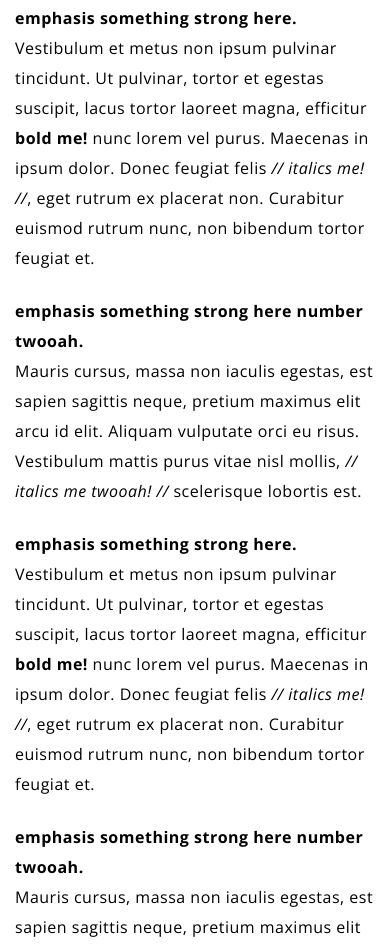
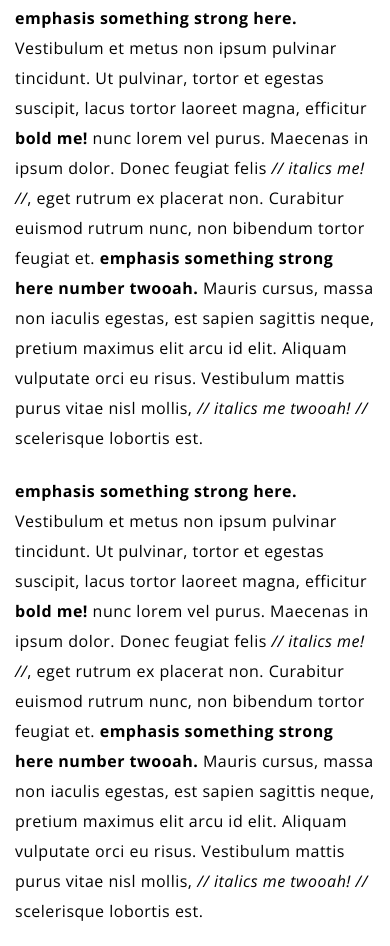
Before and after one commit to Aiken-Digital/FixxDigital_WorkWise, a plain HTML site: page single-page_article.html in a window 390 px wide. Shown: the part 2602-3548 px from the top of the page. Drawn offline with nearby package versions, Linux system fonts and the light colour scheme.

Commit message:
fixed bug where media specifies the wrong breakpoint & remove display

```diff
--- a/assets/css/app/app-singleArticle.css
+++ b/assets/css/app/app-singleArticle.css
@@ -353,8 +353,8 @@ section.single-article { padding-bottom: 90px; }
 		section.single-article span strong,
 		section.single-article p strong,
 		section.single-article p span strong {
-			width: 100%;
-			display: block;
+			/*width: 100%;*/
+			/*display: block;*/
 
 			padding: 0;
 			margin: 23px 0 0 0;
--- a/assets/css/app_resp.css
+++ b/assets/css/app_resp.css
@@ -474,7 +474,7 @@
 
 
 
-@media (max-width: 1999px) and (min-width: 992px) {
+@media (max-width: 1199px) and (min-width: 992px) {
 	section.trending article header span:nth-child(3) {
 		font-size: 16px;
 		line-height: 1.6em;
```
